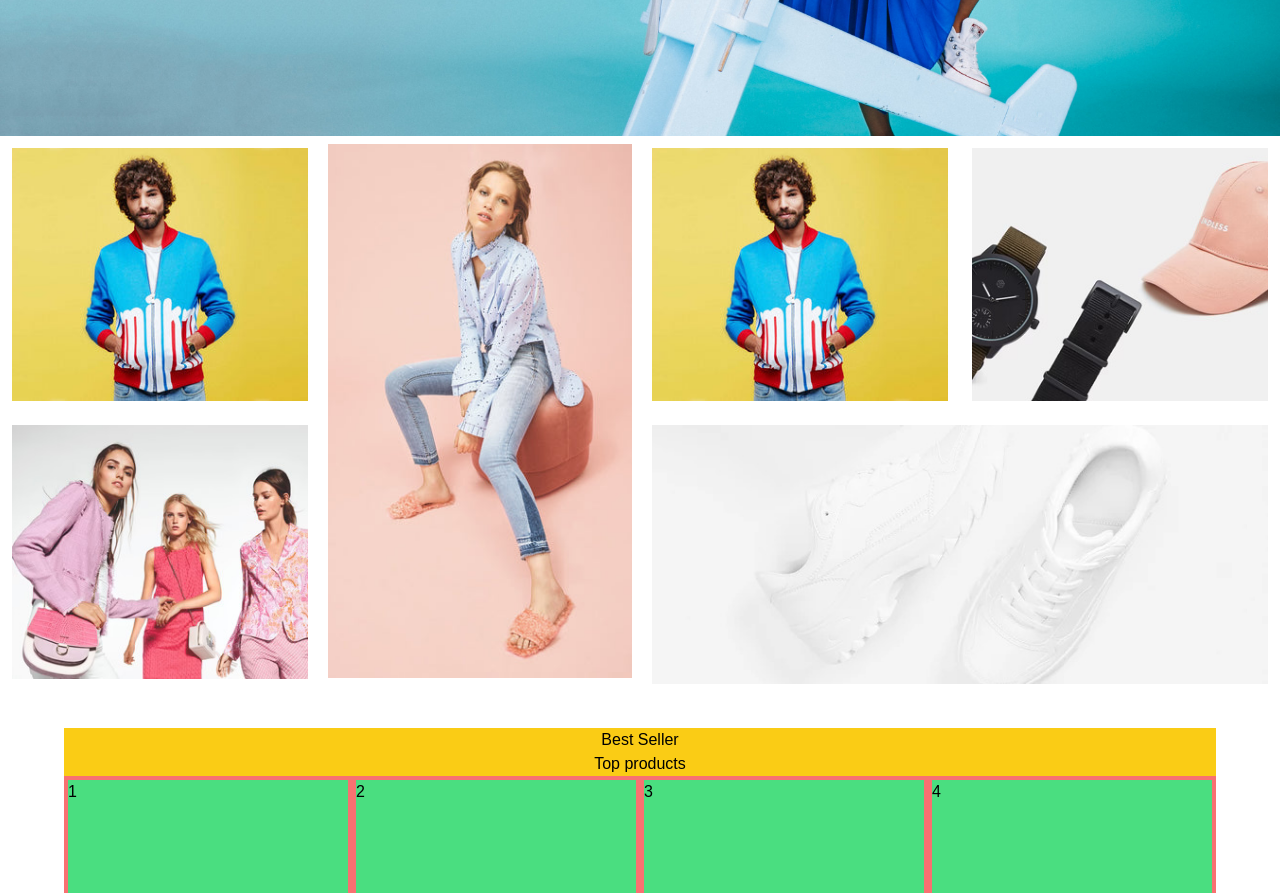
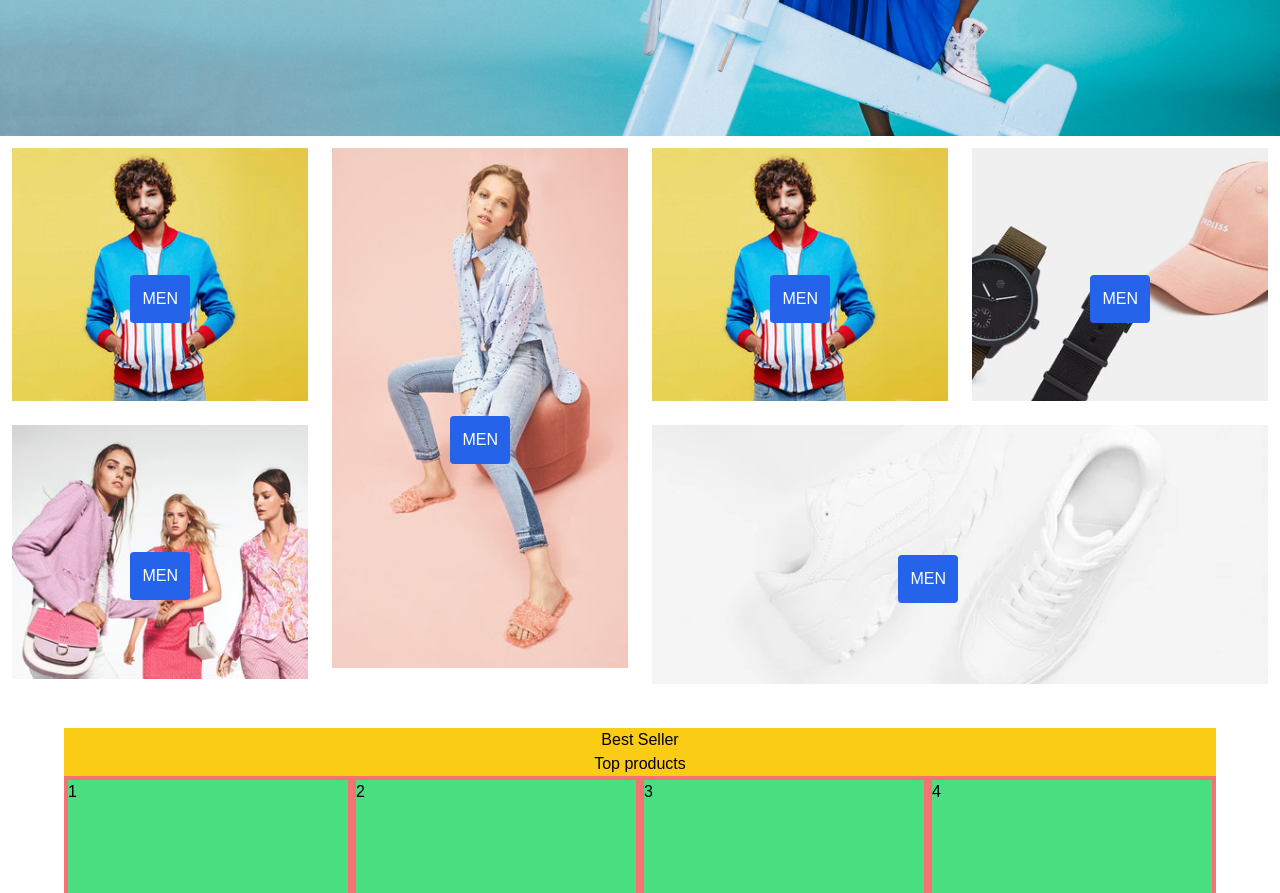
Before and after one commit to mirsahib/vendoz, a Next.js app in the folder frontend/: page / in a window 1280 px wide. Shown: the part 580-1473 px from the top of the page. Built offline with nearby package versions, Linux system fonts and the light colour scheme; some icons are missing; a web font is replaced by a local one.

Commit message:
:hammer: initial catagory section done

```diff
--- /dev/null
+++ b/frontend/src/modules/Catagory/components/ImageContainer.tsx
@@ -0,0 +1,30 @@
+import Image from "next/image";
+import React from "react";
+
+interface IImgContainer{
+    name: string;
+    width:number;
+    height: number;
+    url:string
+
+}
+
+export default function ImageContainer({name,width,height,url}:IImgContainer) {
+	return (
+		<div className="relative m-3 overflow-hidden">
+			<Image
+				src={url}
+				className="hover:scale-110 ease-in duration-500"
+				width={width}
+				height={height}
+				alt="men"
+			/>
+
+			<div className="top-1/2 left-[40%] text-gray-700 absolute">
+				<button className="p-3 rounded bg-blue-600 text-white  hover:bg-white hover:text-gray-800">
+					{name}
+				</button>
+			</div>
+		</div>
+	);
+}
--- a/frontend/src/modules/Catagory/index.tsx
+++ b/frontend/src/modules/Catagory/index.tsx
@@ -1,68 +1,58 @@
 import Image from "next/image";
 import React from "react";
+import ImageContainer from "./components/ImageContainer";
 
 export default function Catagory() {
 	return (
 		<section className="flex">
 			<div className="flex basis-1/2">
 				<div className="flex flex-col basis-1/2">
-					<div className="p-3">
-						<Image
-							src={"/men-cat.jpg"}
+					<ImageContainer
+						name="MEN"
 						width={320}
 						height={260}
-							alt="men"
+						url="/men-cat.jpg"
+					/>
+					<ImageContainer
+						name="MEN"
+						width={320}
+						height={260}
+						url="/women-cat.jpg"
 					/>
 				</div>
-					<div className="p-3">
-						<Image
-							src={"/women-cat.jpg"}
+				<div className="flex basis-1/2">
+					<ImageContainer
+						name="MEN"
 						width={320}
-							height={260}
-							alt="men"
+						height={560}
+						url="/women-cat-2.jpg"
 					/>
-					</div>
-				</div>
-				<div className="flex basis-1/2">
-					<div className="p-2">
-						<Image
-							src={"/women-cat-2.jpg"}
-							width={320}
-							height={550}
-							alt="men"
-						/>
-					</div>
 				</div>
 			</div>{" "}
 			{/* row one */}
 			<div className="flex flex-col basis-1/2">
 				<div className="flex flex-row">
-					<div className="p-3">
-						<Image
-							src={"/men-cat.jpg"}
+					<ImageContainer
+						name="MEN"
 						width={320}
-							height={550}
-							alt="men"
+						height={260}
+						url="/men-cat.jpg"
+					/>
+
+					<ImageContainer
+						name="MEN"
+						width={320}
+						height={260}
+						url="/access.jpg"
 					/>
 				</div>
-					<div className="p-3">
-						<Image
-							src={"/access.jpg"}
-							width={320}
-							height={550}
-							alt="men"
-						/>
-					</div>
-				</div>
 				<div>
-					<div className="p-3">
-						<Image
-							src={"/shoe-cat.jpg"}
+					<ImageContainer
+						name="MEN"
 						width={640}
 						height={270}
-							alt="men"
+						url="/shoe-cat.jpg"
 					/>
-					</div>
 				</div>
 			</div>{" "}
 			{/* row 2 */}
```
Lines whose indentation alone changed are shown as unchanged.
